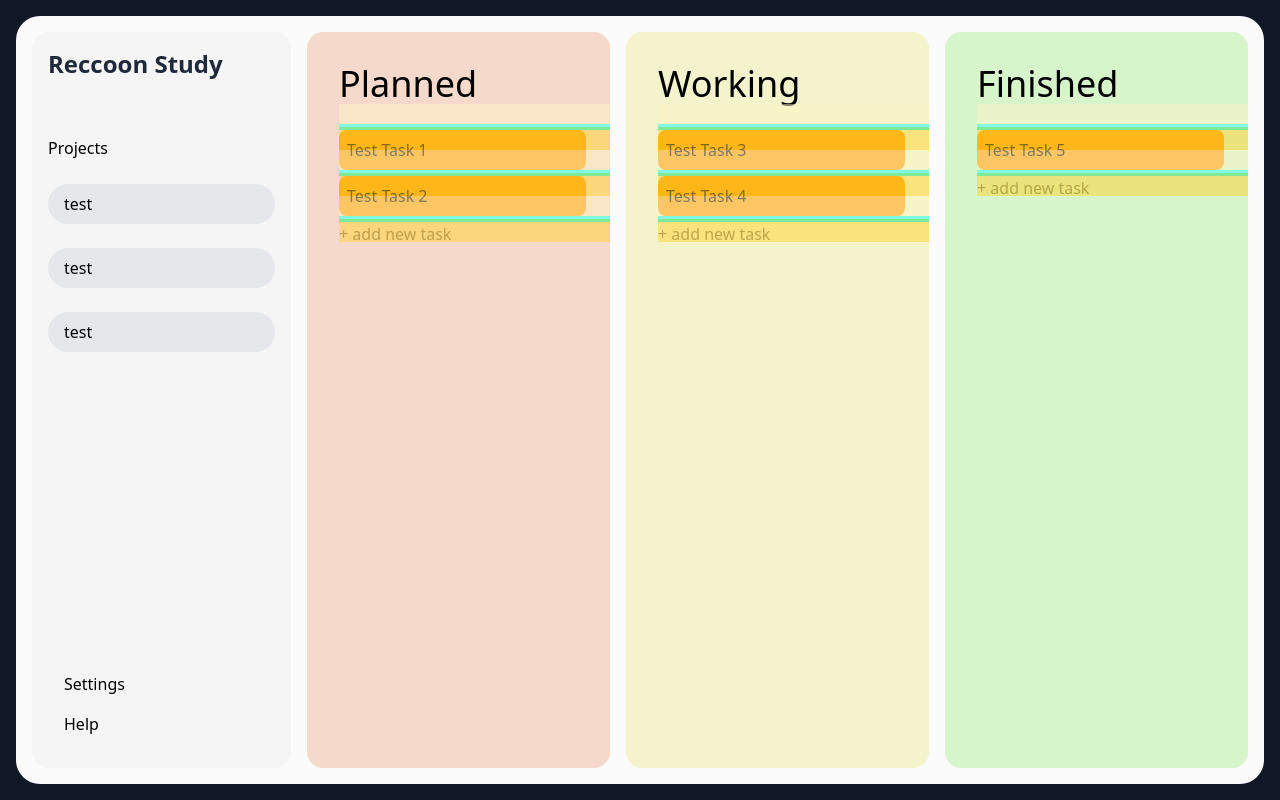
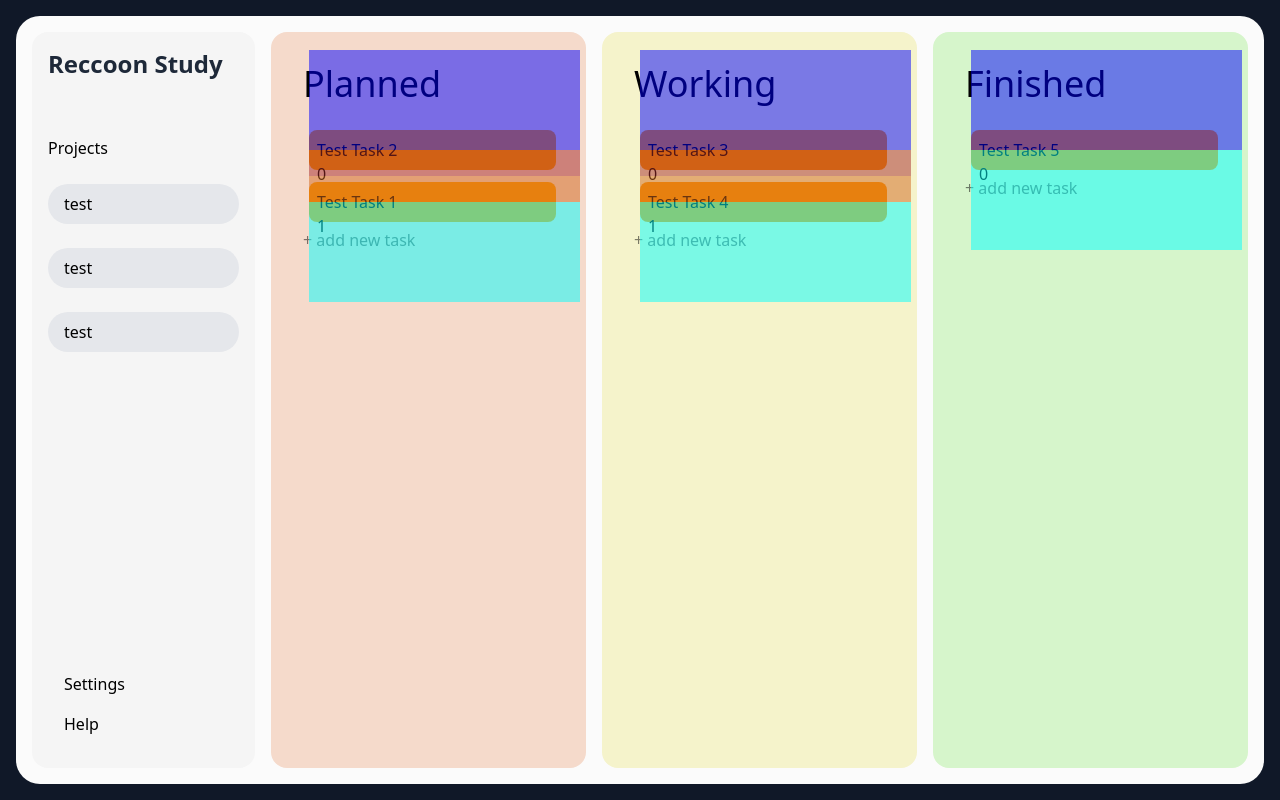
Before and after one commit to guanyu-gerry-tao/reccoon-study-todolist, a React (Vite) app in the folder web-client/: page / in a window 1280 px wide. Built offline with nearby package versions, Linux system fonts and the light colour scheme.

Commit message:
Major: Add ordering to Tasks. Reindex when Add and Delete

```diff
--- a/web-client/src/App.css
+++ b/web-client/src/App.css
@@ -1,6 +1,12 @@
 :root {
     --cardHeight: 40px;
     --cardGapHeight: 6px;
+    --cardGapExtHeight: 100px;
+}
+
+.cardContainer {
+    height: calc(var(--cardHeight));
+    margin: var(--cardGapHeight);
 }
 
 .pendingCard {
@@ -16,7 +22,7 @@
 }
 
 .dragZone {
-    height: calc(var(--cardHeight)/2 + var(--cardGapHeight)/2);
+    height: calc(var(--cardHeight)/2 + var(--cardGapHeight));
     opacity: 0.5;
     pointer-events: none;
     z-index: 10;
@@ -27,13 +33,23 @@
 }
 
 .dragZoneT {
-    bottom: calc(0.5 * var(--cardGapHeight));
-    opacity: 0.5;
+    bottom: calc(var(--cardHeight)/2);
+    background-color: chocolate;
 }
 
 .dragZoneB {
-    top: calc(0.5 * var(--cardGapHeight));
-    opacity: 0.5;
+    top: calc(var(--cardHeight)/2);
+    background-color: brown;
+}
+
+.dragZoneFirst {
+    height: var(--cardGapExtHeight);
+    background-color: blue;
+}
+
+.dragZoneLast {
+    height: var(--cardGapExtHeight);
+    background-color: aqua;
 }
 
 .taskGap {
--- a/web-client/src/components/AddNewTask.tsx
+++ b/web-client/src/components/AddNewTask.tsx
@@ -5,15 +5,18 @@ import Dashline from './Dashline.tsx';
 
 import Project from './Project.tsx'
 
-function AddNewTask({ actions, status }: { actions: TaskActions, status: number }) {
+function AddNewTask({ actions, status, newOrder }: { actions: TaskActions, status: number, newOrder: number }) {
 
   const handleKeyboard = (e: React.KeyboardEvent<HTMLInputElement>) => {
     if (e.key === 'Enter') { // Check if the Enter key is pressed: this will add a new task
       const newTaskTitle = e.currentTarget.value.trim(); // Get the trimmed value of the input field
+      const newTaskOrder = newOrder;
       if (newTaskTitle) { // Check if the input is not empty
         const newTask = {
           title: newTaskTitle,
           status: status,
+          order: newTaskOrder,
+          previousStatus: status,
         };
         actions.add(newTask); // Call the add function from actions with the new task
         e.currentTarget.value = ''; // Clear the input field after adding the task
--- a/web-client/src/components/Task.tsx
+++ b/web-client/src/components/Task.tsx
@@ -4,7 +4,7 @@ import Dashline from './Dashline'
 import type { TaskItem, TaskActions } from './type.ts'
 
 
-function Task({ taskInfo, actions }: {taskInfo: TaskItem, actions: TaskActions}) {
+function Task({ taskInfo, actions }: {taskInfo: TaskItem, actions: TaskActions }) {
 
   let tempValue = taskInfo.title; // Temporary variable to store the current value of the input field
 
@@ -29,21 +29,16 @@ function Task({ taskInfo, actions }: {taskInfo: TaskItem, actions: TaskActions})
     }
   };
 
-  const handleDragStart = (e: React.DragEvent<HTMLInputElement>) => {
+  const handleDragStart = (e: React.DragEvent<HTMLElement>) => {
     console.log(`Drag started for task: ${taskInfo.id}`);
-    const rect = e.currentTarget.getBoundingClientRect();
-    //e.dataTransfer.setDragImage(
-      //e.currentTarget,
-      //e.clientX - rect.left,
-      //e.clientY - rect.top
-    //); // Set the drag image to the center of the input field
     e.currentTarget.classList.add('pendingCard');
+    e.dataTransfer.setData('text/drag-source', 'card');
     requestAnimationFrame(() => {
       document.querySelectorAll('.dragZone').forEach(el => (el as HTMLElement).classList.add('active'))
     });
   }
 
-  const handleDragEnd = (e: React.DragEvent<HTMLInputElement>) => {
+  const handleDragEnd = (e: React.DragEvent<HTMLElement>) => {
     console.log(`Drag ended for task: ${taskInfo.id}`);
     e.currentTarget.classList.remove('pendingCard');
     requestAnimationFrame(() => {
@@ -63,7 +58,7 @@ function Task({ taskInfo, actions }: {taskInfo: TaskItem, actions: TaskActions})
       defaultValue={taskInfo.title}
       onClick={handleClickTitle}
       onKeyDown={handleKeyboard}/>
-
+      <span>{taskInfo.order}</span>
     </div>
   )
 }
--- a/web-client/src/components/TaskGap.tsx
+++ b/web-client/src/components/TaskGap.tsx
@@ -4,23 +4,24 @@ import '../App.css'
 function TaskGap() {
 
 
-  const handleDragEnter = (e: React.DragEvent<HTMLInputElement>) => {
-    if (e.currentTarget instanceof HTMLElement){
-      if (e.currentTarget.classList.contains("dragZoneT")) {
+  const handleDragEnter = (e: React.DragEvent<HTMLElement>) => {
+    console.log(e.dataTransfer.getData('text/drag-source'))
+    if (e.target instanceof HTMLElement){
+      if (e.currentTarget.classList.contains("dragZoneT") && e.target.classList.contains('Card')) {
         console.log('test T');
       }
-      if (e.currentTarget.classList.contains("dragZoneB")) {
+      if (e.currentTarget.classList.contains("dragZoneB") && e.target.classList.contains('Card')) {
         console.log('test B');
       }
     }
   }
 
-  const handleDragLeave = (e: React.DragEvent<HTMLInputElement>) => {
-    if (e.currentTarget instanceof HTMLElement){
-      if (e.currentTarget.classList.contains("dragZoneT")) {
+  const handleDragLeave = (e: React.DragEvent<HTMLElement>) => {
+    if (e.target instanceof HTMLElement){
+      if (e.currentTarget.classList.contains("dragZoneT") && e.target.classList.contains('Card')) {
         console.log('Leave test T');
       }
-      if (e.currentTarget.classList.contains("dragZoneB")) {
+      if (e.currentTarget.classList.contains("dragZoneB") && e.target.classList.contains('Card')) {
         console.log('Leave test B');
       }
     }
--- a/web-client/src/components/TaskList.tsx
+++ b/web-client/src/components/TaskList.tsx
@@ -1,3 +1,4 @@
+import { div } from 'motion/react-client';
 import '../App.css'
 import Task from './Task.tsx';
 import TaskGap from './TaskGap.tsx'
@@ -6,13 +7,46 @@ import type { TaskItem, TaskActions } from './type.ts';
 
 function Tasklist({tasks, actions}: {tasks: TaskItem[], actions: TaskActions}) {
 
+  const tasksSorted = tasks.sort((a, b) => a.order - b.order);
+
+  const handleDragEnter = (e: React.DragEvent<HTMLElement>) => {
+    console.log(e.dataTransfer.getData('text/drag-source'))
+    if (e.target instanceof HTMLElement){
+      if (e.currentTarget.classList.contains("dragZoneT") && e.target.classList.contains('Card')) {
+        console.log('test T');
+      }
+      if (e.currentTarget.classList.contains("dragZoneB") && e.target.classList.contains('Card')) {
+        console.log('test B');
+      }
+    }
+  }
+
+  const handleDragLeave = (e: React.DragEvent<HTMLElement>) => {
+    if (e.target instanceof HTMLElement){
+      if (e.currentTarget.classList.contains("dragZoneT") && e.target.classList.contains('Card')) {
+        console.log('Leave test T');
+      }
+      if (e.currentTarget.classList.contains("dragZoneB") && e.target.classList.contains('Card')) {
+        console.log('Leave test B');
+      }
+    }
+  }
+
   return (
     <>
-      <TaskGap />
-        {tasks.map((task: TaskItem) => (
-          <div key={task.id}>
+        {tasksSorted.map((task: TaskItem) => (
+          <div key={task.id} className='cardContainer relative'>
+
+            <div className={`dragZone dragZoneT absolute left-0 h-3 w-full ${task.order === 0 ? 'dragZoneFirst' : ''}`}
+            onDragEnter={handleDragEnter}
+            onDragLeave={handleDragLeave}></div>
+
             <Task taskInfo={task} actions={actions} />
-            <TaskGap />
+
+            <div className={`dragZone dragZoneB absolute left-0 h-3 w-full ${task.order === tasksSorted.length -1 ? 'dragZoneLast' : ''}`}
+            onDragEnter={handleDragEnter}
+            onDragLeave={handleDragLeave}></div>
+
           </div>
         ))}
     </>
--- a/web-client/src/components/TodoColumn.tsx
+++ b/web-client/src/components/TodoColumn.tsx
@@ -8,13 +8,15 @@ import TaskList from './TaskList.tsx';
 
 function TodoColumn({title, bgColor, status, actions, tasks} : TodoColumnProps) {
 
+  const numTasks = tasks.length;
+
   return (
     <>
         <div className='relative bg-[#ac7d7d] rounded-2xl m-2 p-8 pr-0 h-[calc(100vh-4rem)] w-80 flex flex-col' style={{backgroundColor: bgColor}}>
             <h1 className='relative text-4xl h-15 '>{title}</h1>
             <TaskList tasks={tasks} actions={actions}/>
             <div>
-                <AddNewTask actions={actions} status={status} />
+                <AddNewTask actions={actions} status={status} newOrder={numTasks}/>
             </div>
         </div>
     </>
--- a/web-client/src/components/Todolist.tsx
+++ b/web-client/src/components/Todolist.tsx
@@ -1,4 +1,3 @@
-import { useState } from 'react'
 import { useImmer } from 'use-immer'
 import '../App.css'
 
@@ -11,14 +10,20 @@ import type { TaskItem, NewTaskItem } from './type.ts'
 
 function Todolist() {
 
+
   const testInitData = loadInitData();
   const [tasks, setTasks] = useImmer<TaskItem[]>(testInitData);
 
   const addTask = (newTask: NewTaskItem) => {
     setTasks(draft => {
       const id = crypto.randomUUID();
-      draft.push({ ...newTask, id, isCompleted: false, isPending: false, isDeleted: false, isArchived: false });
+      draft.push({ ...newTask, id });
       console.log(`Task added with id: ${id}`);
+
+      const filtered = draft.filter(t => t.status === newTask.status).sort((a, b) => a.order - b.order);
+      filtered.forEach((task, index) => {
+        task.order = index;
+      })
     });
   };
 
@@ -36,11 +41,14 @@ function Todolist() {
   const deleteTask = (id: string) => {
     setTasks(draft => {
       const index = draft.findIndex(task => task.id === id);
+      const deletedTask = draft[index];
       if (index !== -1) {
-        draft[index].isDeleted = true; // Mark the task as deleted
-        // Optionally, you can remove the task from the array
-        // draft.splice(index, 1);
+        draft[index].status = -2;
       }
+      const filtered = draft.filter(t => t.status === deletedTask.previousStatus).sort((a, b) => a.order - b.order);
+      filtered.forEach((task, index) => {
+        task.order = index;
+      })
     })
   };
 
@@ -51,23 +59,32 @@ function Todolist() {
     delete: deleteTask,
   };
 
-  function checkIfTaskAppears(task: TaskItem) {
-    if (task.isDeleted) {
-      return false; // Do not display deleted tasks
-    }
-    if (task.isArchived) {
-      return false; // Do not display archived tasks
-    }
-    return true; // Display tasks that are not deleted or archived
-  }
-
   return (
     <>
       <div className='relative flex flex-row'>
         <Menubar />
-        <TodoColumn title={"Planned"} bgColor='#f5dacb' status={0} actions={taskActions} tasks={tasks.filter(task => task.status === 0 && checkIfTaskAppears(task))}/>
-        <TodoColumn title={"Working"} bgColor='#f5f3cb' status={1} actions={taskActions} tasks={tasks.filter(task => task.status === 1 && checkIfTaskAppears(task))}/>
-        <TodoColumn title={"Finished"} bgColor='#d6f5cb' status={2} actions={taskActions} tasks={tasks.filter(task => task.status === 2 && checkIfTaskAppears(task))}/>
+
+        <TodoColumn title={"Planned"}
+        bgColor='#f5dacb'
+        status={1}
+        actions={taskActions}
+        tasks={tasks.filter(task => task.status === 1)}
+        />
+
+        <TodoColumn title={"Working"}
+        bgColor='#f5f3cb'
+        status={2}
+        actions={taskActions}
+        tasks={tasks.filter(task => task.status === 2)}
+        />
+
+        <TodoColumn title={"Finished"}
+        bgColor='#d6f5cb'
+        status={3}
+        actions={taskActions}
+        tasks={tasks.filter(task => task.status === 3)}
+        />
+
       </div>
     </>
   )
```
Also changed, not shown: web-client/src/components/type.ts (+4 -5 lines), web-client/src/data/testList.json (+15 -25 lines).
